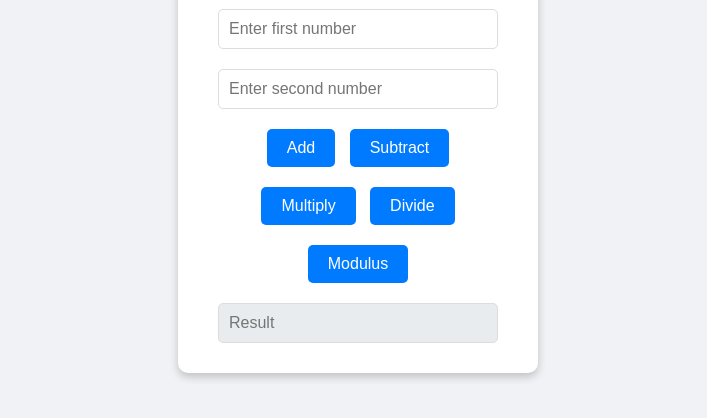
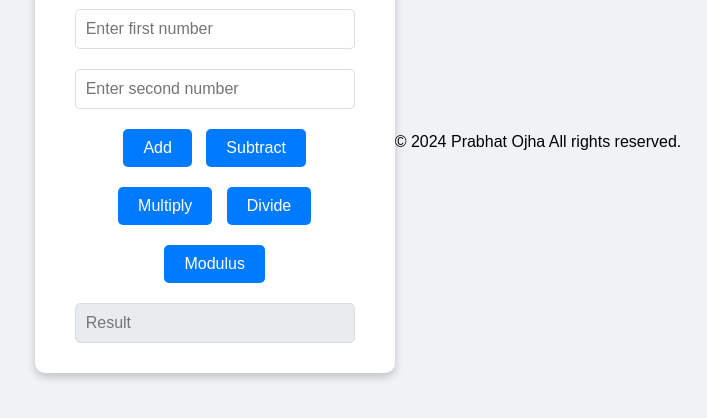
Before and after one commit to iamhyper1/Calculator1, a plain HTML site: page index.html in a window 1280 px wide. Shown: the part 258-676 px from the top of the page, without its empty margins (282-989 px from the left). Drawn offline with Linux system fonts and the light colour scheme.

Commit message:
Update index.html

```diff
--- a/index.html
+++ b/index.html
@@ -21,7 +21,9 @@
     <br>
     <input type="text" id="result" placeholder="Result" readonly>
   </div>
-
+<footer>
+    <p>&copy; 2024 Prabhat Ojha All rights reserved.</p>
+</footer>
   <script>
     function performOperation(operation) {
       const operand1 = parseFloat(document.getElementById('operand1').value);
```
